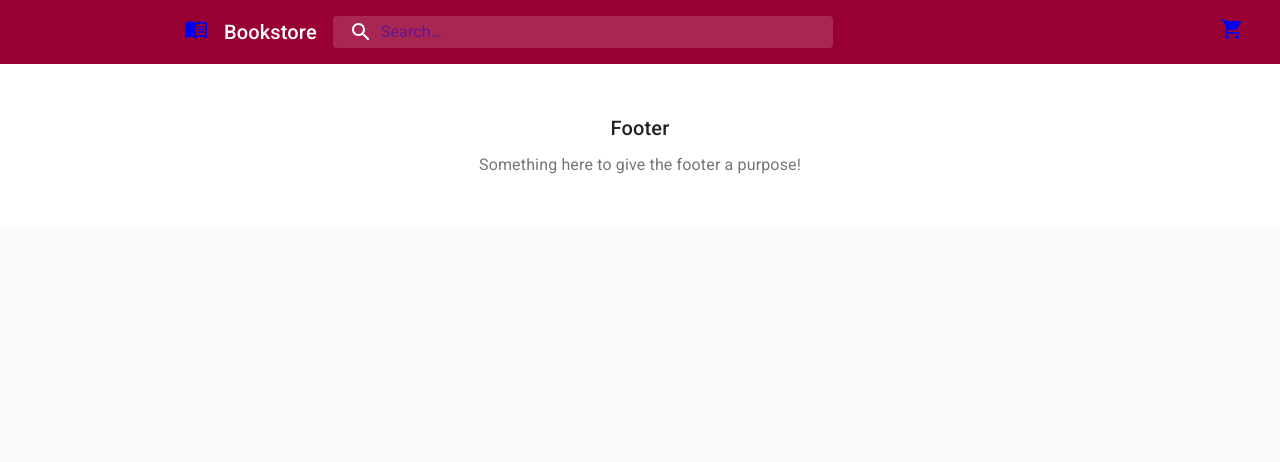
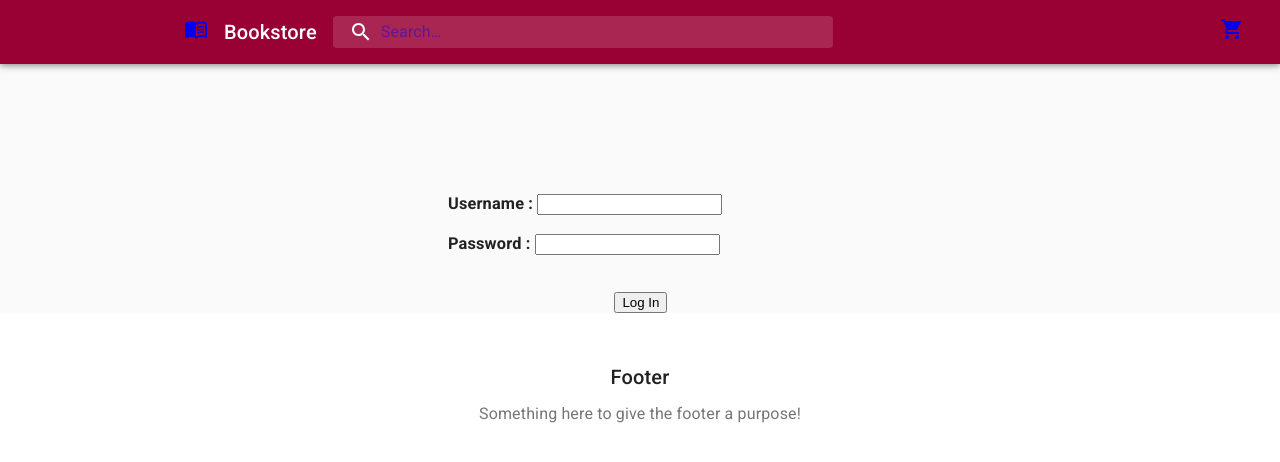
Before and after one commit to Akshayakky/book-store-frontend, a React (Create React App) app: page / in a window 1280 px wide. Shown: the top 462 px of the page. Built offline with nearby package versions, Linux system fonts and the light colour scheme.

Commit message:
ADDED : Login UI

```diff
--- a/src/App.js
+++ b/src/App.js
@@ -2,6 +2,7 @@ import React, {useState} from 'react';
 import PrimarySearchAppBar from './component/AppBar';
 import Cart from './component/Cart'
 import CardGrid from './component/CardGrid'
+import Login from './component/Login'
 import CssBaseline from '@material-ui/core/CssBaseline';
 import Typography from '@material-ui/core/Typography';
 import {makeStyles} from '@material-ui/core/styles';
@@ -43,7 +44,7 @@ export default function () {
                 <PrimarySearchAppBar cartCount={latestCartCount} onChange={handleSearch}/>
                 <main>
                     <Switch>
-                        <Route path="/ZZ" exact
+                        <Route path="/" exact
                                component={() => (<Login/>)}/>
                         <Route path="/home" exact component={() => (
                             <CardGrid request={request} onChange={(value) => setCartCount(value)}/>)}/>
--- a/src/component/Login.js
+++ b/src/component/Login.js
@@ -0,0 +1,18 @@
+import React, {useState} from 'react';
+import {Link} from "react-router-dom";
+
+export default function Login() {
+    const [email, setEmail] = useState()
+    const [password, setPassword] = useState()
+    const [login, setLogin] = useState(false)
+    return (
+        <div style={{marginTop: "10%", paddingLeft: "35%"}}>
+            <h3>Username : <input type="text" onChange={(event) => setEmail(event.target.value)}/></h3>
+            <h3>Password : <input type="password" onChange={(event) => setPassword(event.target.value)}/></h3><br/>
+            <Link to={"/home"}>
+                <button style={{marginLeft: "20%"}}>Log In</button>
+            </Link>
+
+        </div>
+    )
+}
```
